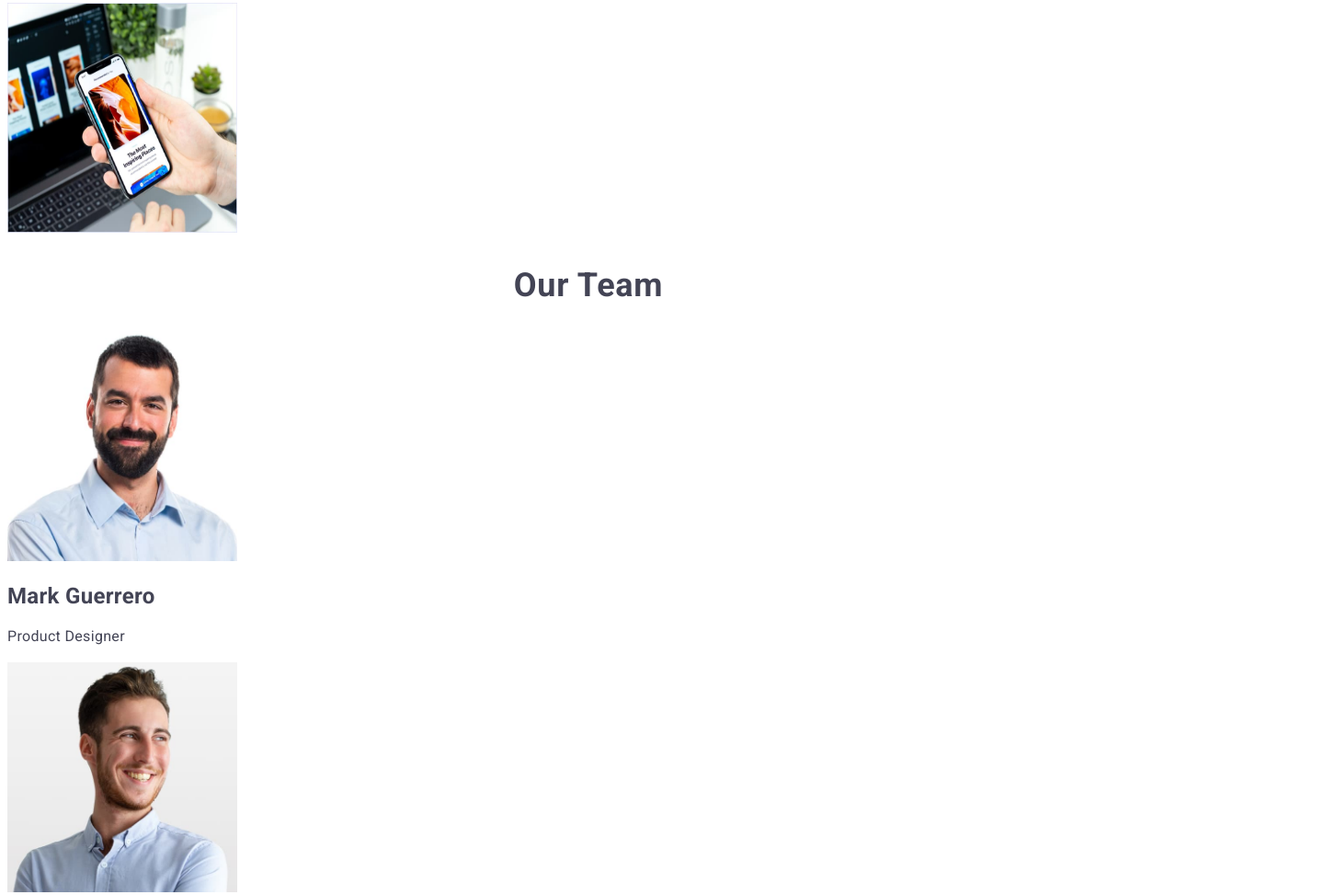
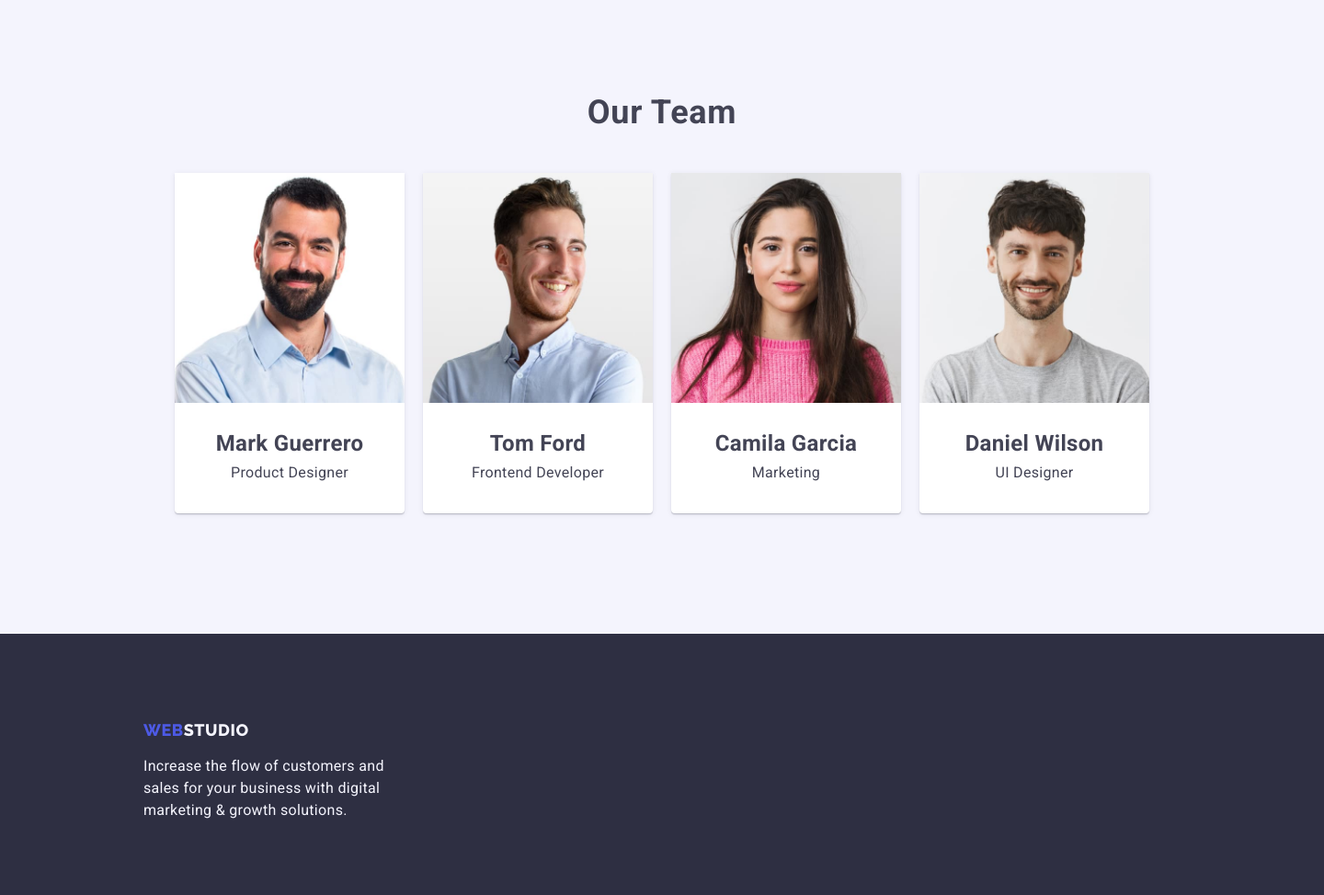
Before and after one commit to wackytsui/Tutorial, a plain HTML site: page goit-markup-hw-01/index.html in a window 1280 px wide. Shown: the part 1516-2489 px from the top of the page at 92% size, 1440 px wide, since content can reach past the window. Drawn offline with Linux system fonts and the light colour scheme.

Commit message:
position

```diff
--- a/goit-markup-hw-01/css/style.css
+++ b/goit-markup-hw-01/css/style.css
@@ -16,6 +16,8 @@ body {
     color: var(--SLATE);
     line-height: 24px;
     letter-spacing: 0.32px;
+    width: 1440px;
+    margin: auto;
 }
 .logo {
     font-family: "Raleway", sans-serif;
@@ -110,7 +112,6 @@ body {
     display: inline-flex;
     height: 24px;
     flex-shrink: 0;
-    padding-inline-start: 156px;
 }
 .nav-list {
     display: inline-flex;
@@ -119,8 +120,7 @@ body {
 }
 .nav-contact {
     display: inline-flex;
-    padding-inline-start: 250px;
-    padding-inline-end: 156px;
+    padding-inline-start: 350px;
     gap: 40px;
 }
 /* end of navigation positionine */
@@ -143,11 +143,13 @@ body {
 }
 /* end of hero section */
 
-/* start of section 2 */
+/* start of section 1 */
 .body-text {
     display: flex;
+    height: 300px;
     align-items: center;
     justify-content: center;
+    background-color: var(--WHITE);
 }
 .body-text-list li {
     display: inline-flex;
@@ -155,4 +157,86 @@ body {
     width: 264px;
     padding-left: 24px;
 }
+.body-text-list li h3{
+    margin-bottom: 0;
+}
+/* end of section 1 */
+
+/* start of section 2 */
+.body-feature {
+    display: flex;
+    height: 500px;
+    align-items: center;
+    justify-content: center;
+    flex-direction: column;
+    background-color: var(--WHITE);
+}
+.body-feature-list {
+    display: inline-flex;
+    gap: 20px;
+}
 /* end of section 2 */
+
+/* start of section 3 */
+.body-team {
+    display: flex;
+    height: 732px;
+    align-items: center;
+    justify-content: center;
+    flex-direction: column;
+    background-color: var(--CLOUD);
+}
+.body-team-list {
+    display: inline-flex;
+    text-align: center;
+    gap: 20px;
+}
+.image-list {
+    display: inline-flex;
+    padding-bottom: 0px;
+    flex-direction: column;
+    align-items: center;
+
+    border-radius: 0px 0px 4px 4px;
+    background: var(--WHITE, #FFF);
+    box-shadow: 0px 2px 1px 0px rgba(46, 47, 66, 0.08),
+    0px 1px 1px 0px rgba(46, 47, 66, 0.16),
+    0px 1px 6px 0px rgba(46, 47, 66, 0.08);
+}
+.image-disc {
+    display: inline-flex;
+    margin-top: 32px;
+    margin-bottom: 32px;
+    width: 232px;
+    flex-direction: column;
+    justify-content: center;
+    align-items: center;
+    gap: 8px;
+}
+.image-disc h2,
+.image-disc p {
+    display: inline-flex;
+    flex-direction: column;
+    margin: 0;
+}
+/* end of section 3 */
+
+/* start of footer */
+.footer-page {
+    display: flex;
+    height: 312px;
+    flex-direction: column;
+    justify-content: center;
+}
+.footer-page .logo{
+    display: inline-flex;
+    height: 24px;
+    align-items: center;
+    flex-shrink: 0;
+}
+.footer-page .logo,
+.footer-page p {
+    margin-inline-start: 156px;
+    margin-inline-end: 156px;
+}
+/* end of footer */
--- a/goit-markup-hw-01/index.html
+++ b/goit-markup-hw-01/index.html
@@ -92,27 +92,35 @@
     </section>
     <!--- section 3-->
     <section class="body-team">
-        <h2 class="body-head">Our Team</h2>
+        <h2 class="body-head team">Our Team</h2>
         <ul class="body-team-list">
-            <li>
+            <li class="image-list">
                 <img src="images/mark-guerrero.jpg" alt="Mark Guerrero" height="250" width="250">
+                <div class="image-disc">
                     <h2>Mark Guerrero</h2>
                     <p>Product Designer</p>
+                </div>
             </li>
-            <li>
+            <li class="image-list">
                 <img src="images/tom-ford.jpg" alt="Tom Ford" height="250" width="250">
+                <div class="image-disc">
                     <h2>Tom Ford</h2>
                     <p>Frontend Developer</p>
+                </div>
             </li>
-            <li>
+            <li class="image-list">
                 <img src="images/camila-garcia.jpg" alt="Camila Garcia" height="250" width="250">
+                <div class="image-disc">
                     <h2>Camila Garcia</h2>
                     <p>Marketing</p>
+                </div>
             </li>
-            <li>
+            <li class="image-list">
                 <img src="images/daniel-wilson.jpg" alt="Daniel Wilson" height="250" width="250">
+                <div class="image-disc">
                     <h2>Daniel Wilson</h2>
                     <p>UI Designer</p>
+                </div>
             </li>
         </ul>
     </section>
```
Lines whose indentation alone changed are shown as unchanged.
